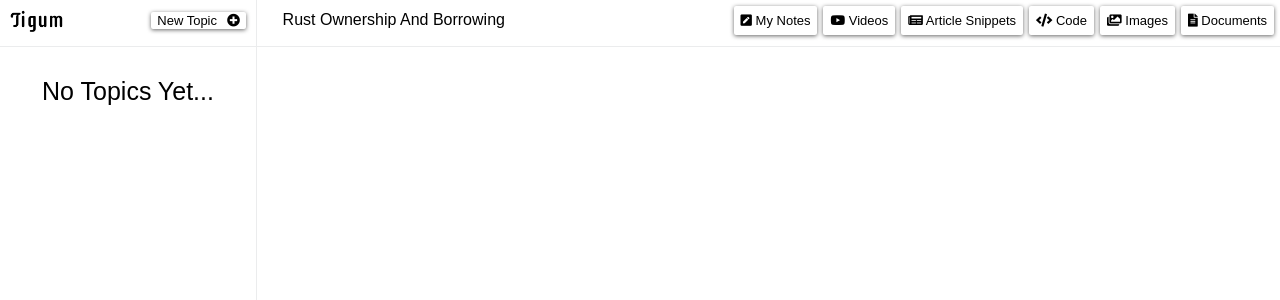
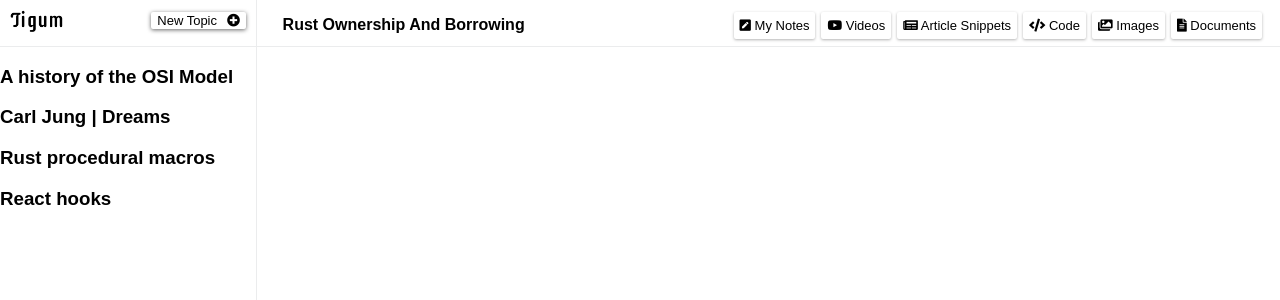
Before and after one commit to bbsmithy/tigum-gui, a React (Create React App) app: page / in a window 1280 px wide. Shown: the top 300 px of the page. Built offline with nearby package versions, Linux system fonts and the light colour scheme.

Commit message:
Topics list items set up

```diff
--- a/src/App.css
+++ b/src/App.css
@@ -80,7 +80,7 @@ body {
   border-width: 0;
   outline: none;
   border-radius: 2px;
-  box-shadow: 0 1px 4px rgba(0, 0, 0, 0.6);
+  box-shadow: 0 1px 3px rgba(0, 0, 0, 0.3);
   background-color: white;
   color: black;
   font-size: 13px;
--- a/src/sidebar-navigator/TopicsList.tsx
+++ b/src/sidebar-navigator/TopicsList.tsx
@@ -1,5 +1,19 @@
 import React from "react";
 
-export const TopicsList: React.FC = () => {
-  return <div />;
+type topic = {
+  name: string;
 };
+
+interface TopicsListProps {
+  topics: Array<topic>;
+}
+
+export const TopicsList = ({ topics }: TopicsListProps) => {
+  return (
+    <div>
+      {topics.map(({ name }: topic) => (
+        <h3>{name}</h3>
+      ))}
+    </div>
+  );
+};
--- a/src/sidebar-navigator/index.tsx
+++ b/src/sidebar-navigator/index.tsx
@@ -2,10 +2,18 @@ import logo from "../logo.png";
 import React from "react";
 import { NoTopicsMessage } from "./NoTopicsMessage";
 import { SCREENS } from "../screens/ScreenRouter";
+import { TopicsList } from "./TopicsList";
 
 interface SideBarProps {
   navigate: (screen: SCREENS, data: object) => void;
 }
+
+const topics = [
+  { name: "A history of the OSI Model", date: "" },
+  { name: "Carl Jung | Dreams", date: "" },
+  { name: "Rust procedural macros", date: "" },
+  { name: "React hooks", date: "" }
+];
 
 export const SideBar = ({ navigate }: SideBarProps) => {
   const onClickNewTopic = () => {
@@ -24,7 +32,8 @@ export const SideBar = ({ navigate }: SideBarProps) => {
         </button>
       </div>
       <div id="sidebar-list">
-        <NoTopicsMessage />
+        {topics.length && <TopicsList topics={topics} />}
+        {topics.length === 0 && <NoTopicsMessage />}
       </div>
     </div>
   );
--- a/src/topic-navigation-bar/index.tsx
+++ b/src/topic-navigation-bar/index.tsx
@@ -4,7 +4,7 @@ import "./styles.css";
 export const TopicNavigationBar: React.FC = () => {
   return (
     <nav id="topic-navigation-bar">
-      <span id="topic-header">Rust Ownership And Borrowing</span>
+      <p id="topic-header">Rust Ownership And Borrowing</p>
       <div id="topic-controls-container">
         <button className="btn topic-nav-btn">
           <i className="fas fa-pen-square" /> My Notes
--- a/src/topic-navigation-bar/styles.css
+++ b/src/topic-navigation-bar/styles.css
@@ -8,7 +8,7 @@
 }
 
 #topic-header {
-  font-weight: 100;
+  font-weight: 800;
   display: inline-block;
   margin-left: 2%;
   width: 35%;
@@ -21,7 +21,7 @@
 }
 
 .topic-nav-btn {
-  padding: 7px;
+  padding: 6px;
   margin-right: 3px;
   margin-left: 3px;
 }
```
